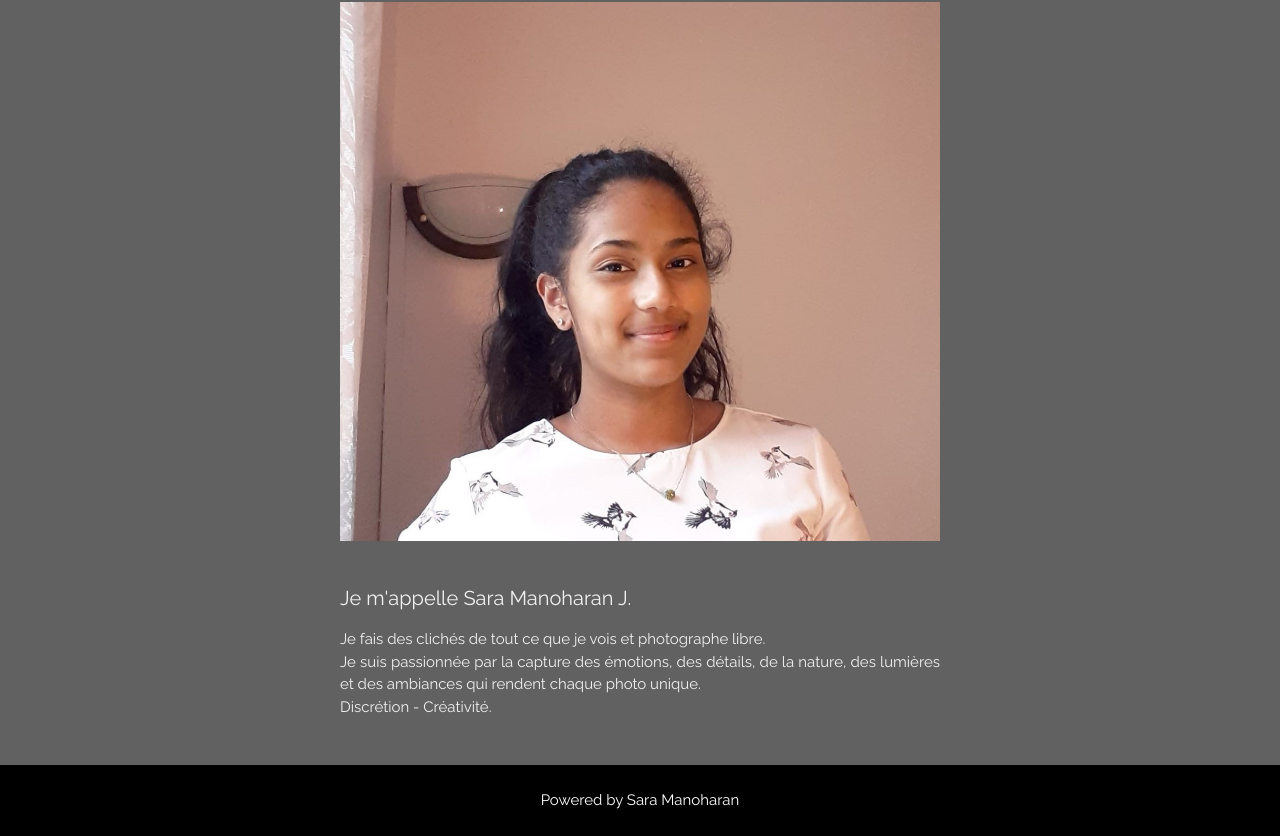
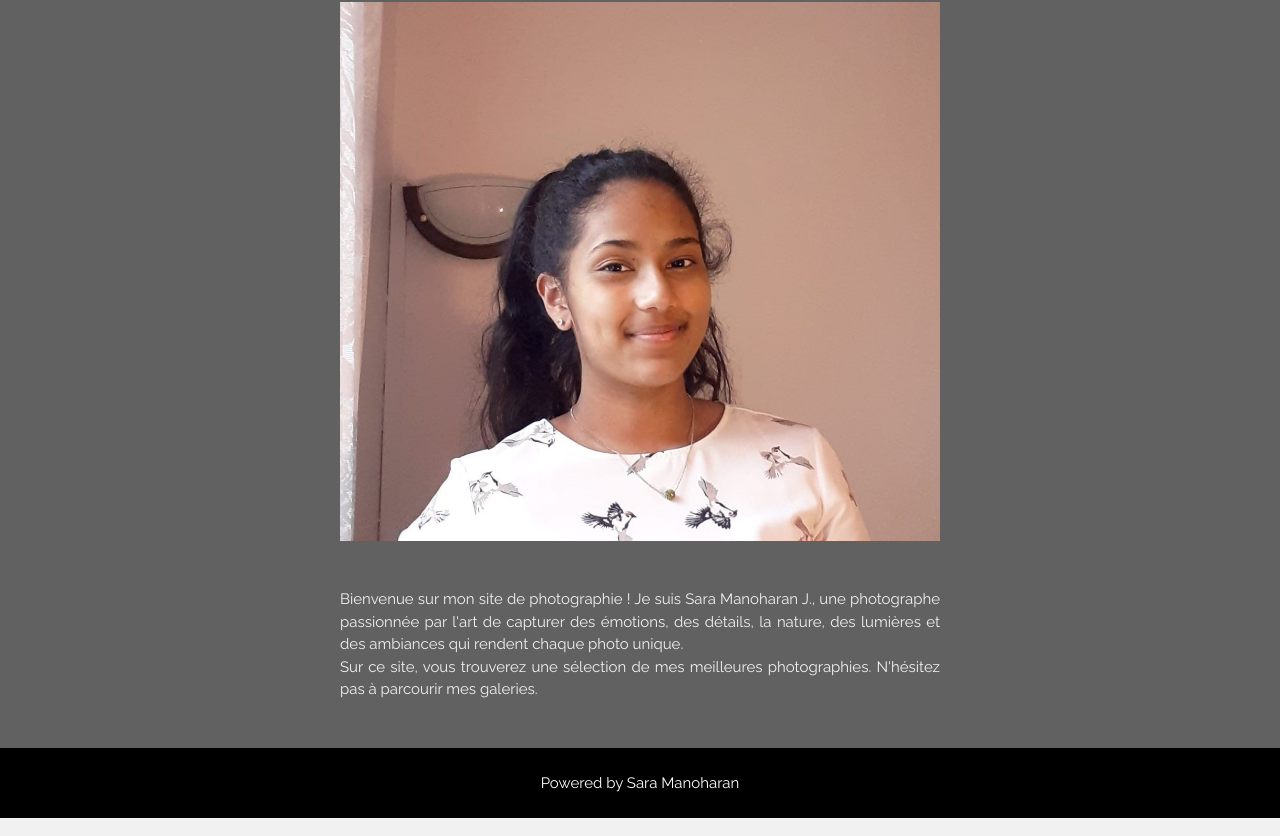
Before and after one commit to saramanoharan/Sara_Manoharan_Photographie, a plain HTML site: page index.html in a window 1280 px wide. Shown: the part 2021-2857 px from the top of the page. Drawn offline with nearby package versions, Linux system fonts and the light colour scheme.

Commit message:
Update index.html

```diff
--- a/index.html
+++ b/index.html
@@ -80,10 +80,9 @@ body,h1,h2,h3,h4,h5 {font-family: "Raleway", sans-serif}
     <h4><b>A Propos</b></h4>
     <img src="Sphoto.jpg" alt="Me" class="w3-image w3-padding-32" width="600" height="650">
     <div class="w3-content w3-justify" style="max-width:600px">
-      <h4>Je m'appelle Sara Manoharan J. </h4>
-      <p>Je fais des clichés de tout ce que je vois et photographe libre.<br>
-      Je suis passionnée par la capture des émotions, des détails, de la nature, des lumières et des ambiances qui rendent chaque photo unique.<br>
-      Discrétion - Créativité.
+      <p>
+        Bienvenue sur mon site de photographie ! Je suis Sara Manoharan J., une photographe passionnée par l'art de capturer des émotions, des détails, la nature, des lumières et des ambiances qui rendent chaque photo unique.<br>
+        Sur ce site, vous trouverez une sélection de mes meilleures photographies. N'hésitez pas à parcourir mes galeries.
       </p>
       </div>
     </div>
```
